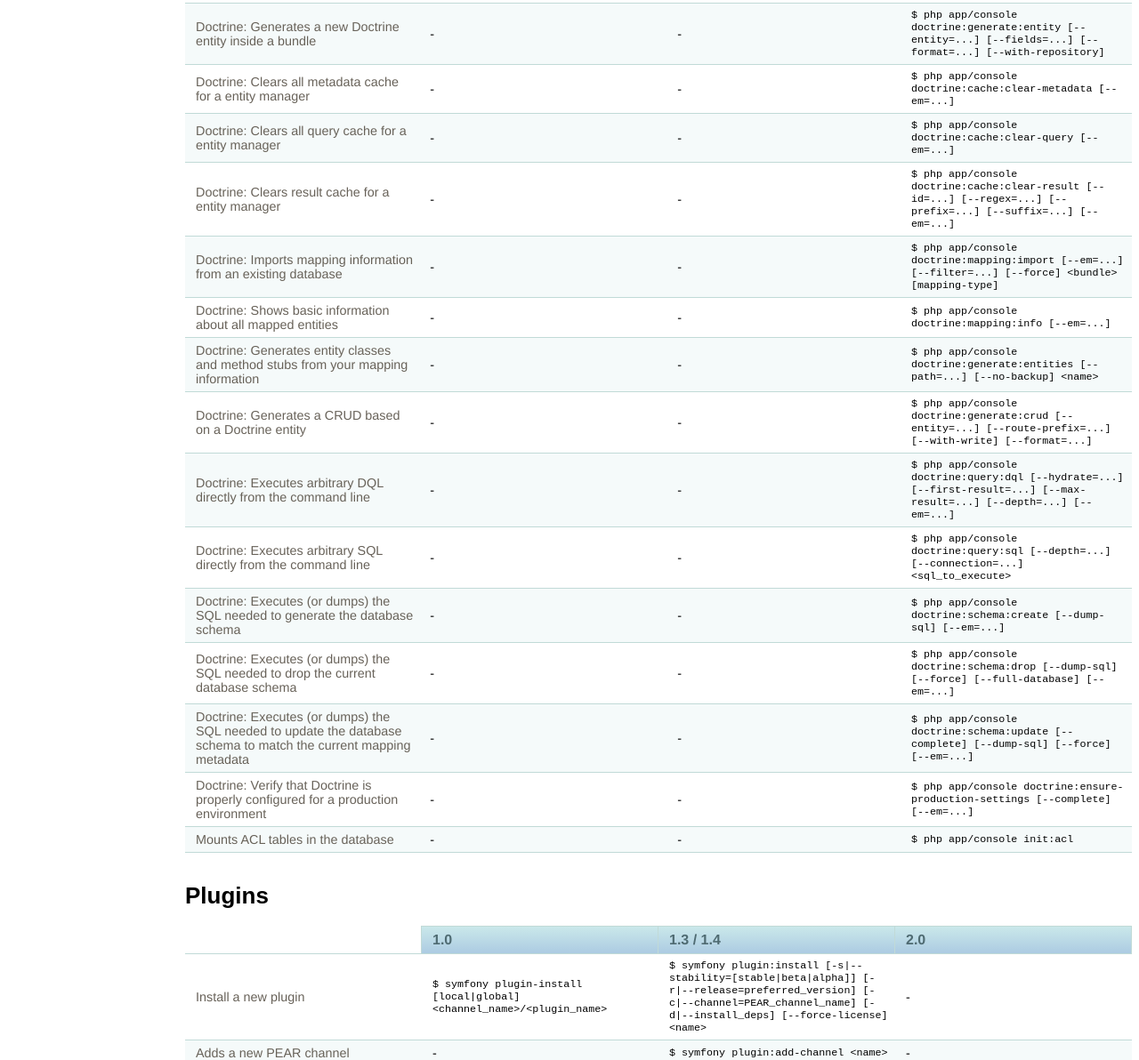
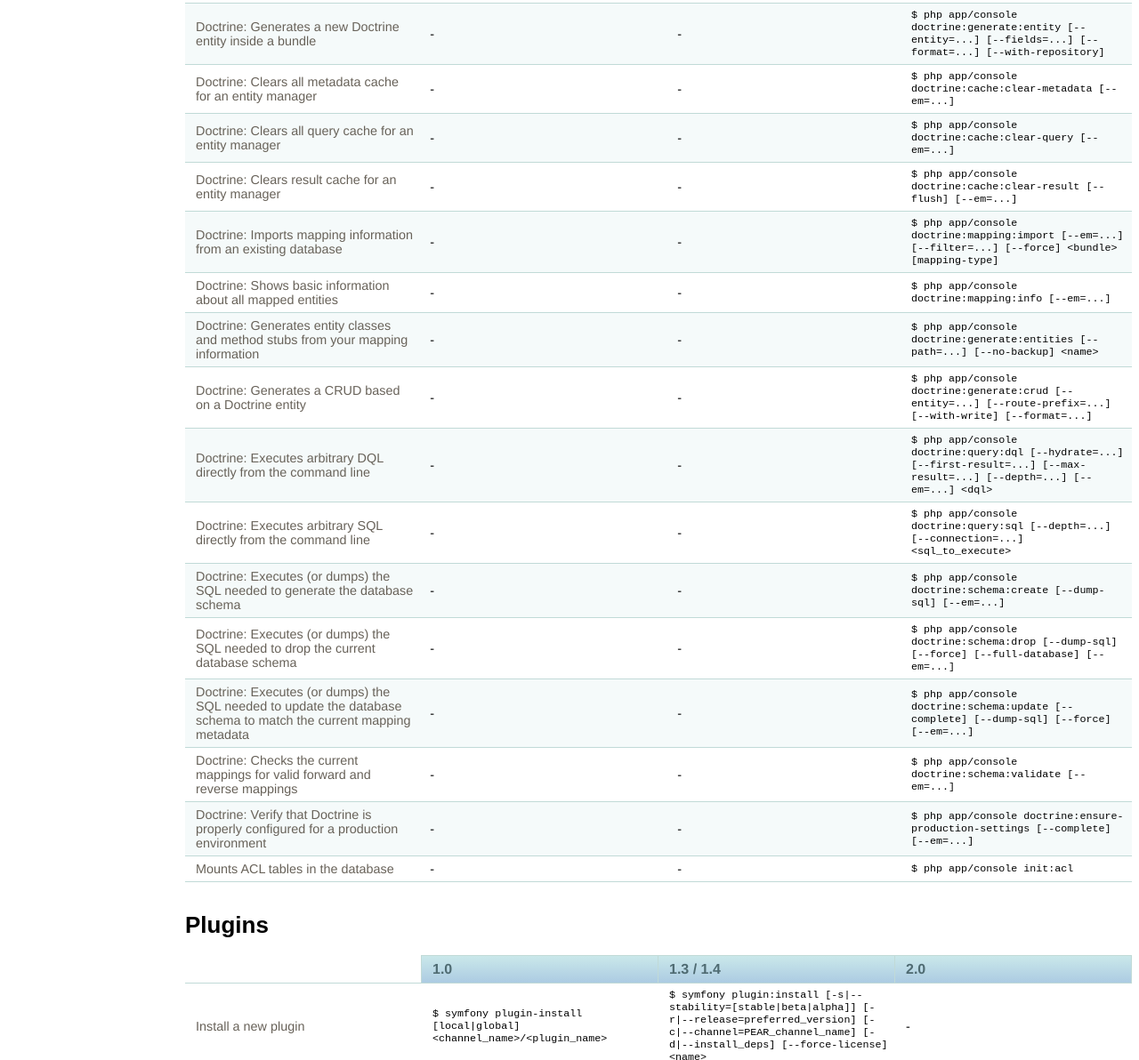
Before and after one commit to andreia/symfony-reference, a plain HTML site: page index.html in a window 1280 px wide. Shown: the part 6444-7636 px from the top of the page at 89% size. Drawn offline with Linux system fonts and the light colour scheme; a script that the page names is missing; a web font is replaced by a local one.

Commit message:
Some fixes and add doctrine:schema:validate

```diff
--- a/index.html
+++ b/index.html
@@ -595,24 +595,24 @@ all installed plugins</td>
         </tr>
 
         <tr>
-            <td class="desc">Doctrine: Clears all metadata cache for a entity manager</td>
+            <td class="desc">Doctrine: Clears all metadata cache for an entity manager</td>
             <td> - </td>
             <td> - </td>
             <td><code>$ php app/console doctrine:cache:clear-metadata [--em=...]</code></td>
         </tr>
 
         <tr>
-            <td class="desc">Doctrine: Clears all query cache for a entity manager</td>
+            <td class="desc">Doctrine: Clears all query cache for an entity manager</td>
             <td> - </td>
             <td> - </td>
             <td><code>$ php app/console doctrine:cache:clear-query [--em=...]</code></td>
         </tr>
 
         <tr>
-            <td class="desc">Doctrine: Clears result cache for a entity manager</td>
+            <td class="desc">Doctrine: Clears result cache for an entity manager</td>
             <td> - </td>
             <td> - </td>
-            <td><code>$ php app/console doctrine:cache:clear-result [--id=...] [--regex=...] [--prefix=...] [--suffix=...] [--em=...]</code></td>
+            <td><code>$ php app/console doctrine:cache:clear-result [--flush] [--em=...]</code></td>
         </tr>
 
         <tr>
@@ -648,7 +648,7 @@ all installed plugins</td>
             <td class="desc">Doctrine: Executes arbitrary DQL directly from the command line</td>
             <td> - </td>
             <td> - </td>
-            <td><code>$ php app/console doctrine:query:dql [--hydrate=...] [--first-result=...] [--max-result=...] [--depth=...] [--em=...]</code></td>
+            <td><code>$ php app/console doctrine:query:dql [--hydrate=...] [--first-result=...] [--max-result=...] [--depth=...] [--em=...] &lt;dql&gt;</code></td>
         </tr>
 
         <tr>
@@ -677,6 +677,13 @@ all installed plugins</td>
             <td> - </td>
             <td> - </td>
             <td><code>$ php app/console doctrine:schema:update [--complete] [--dump-sql] [--force] [--em=...]</code></td>
+        </tr>
+
+        <tr>
+            <td class="desc">Doctrine: Checks the current mappings for valid forward and reverse mappings</td>
+            <td> - </td>
+            <td> - </td>
+            <td><code>$ php app/console doctrine:schema:validate [--em=...]</code></td>
         </tr>
 
         <tr>
```
